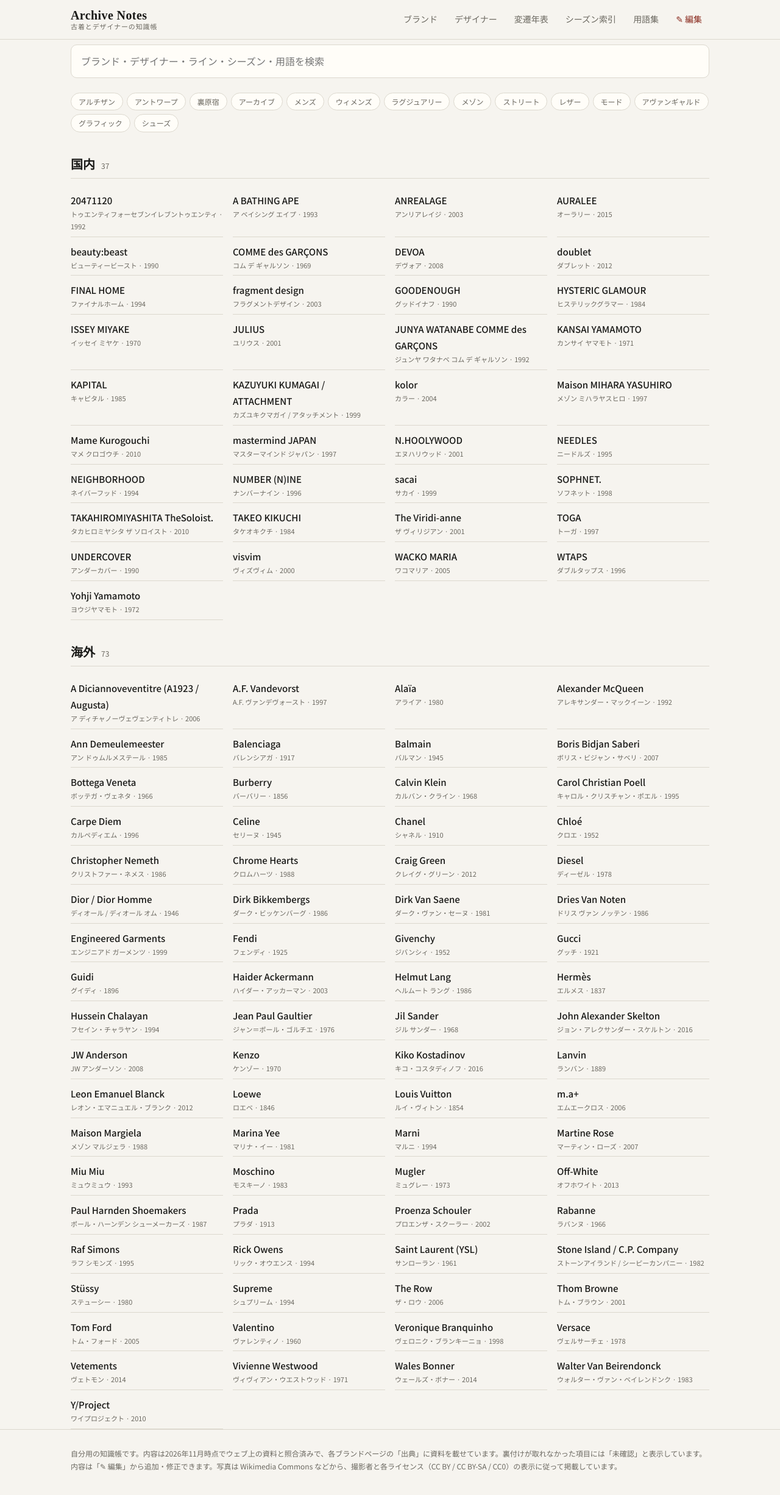
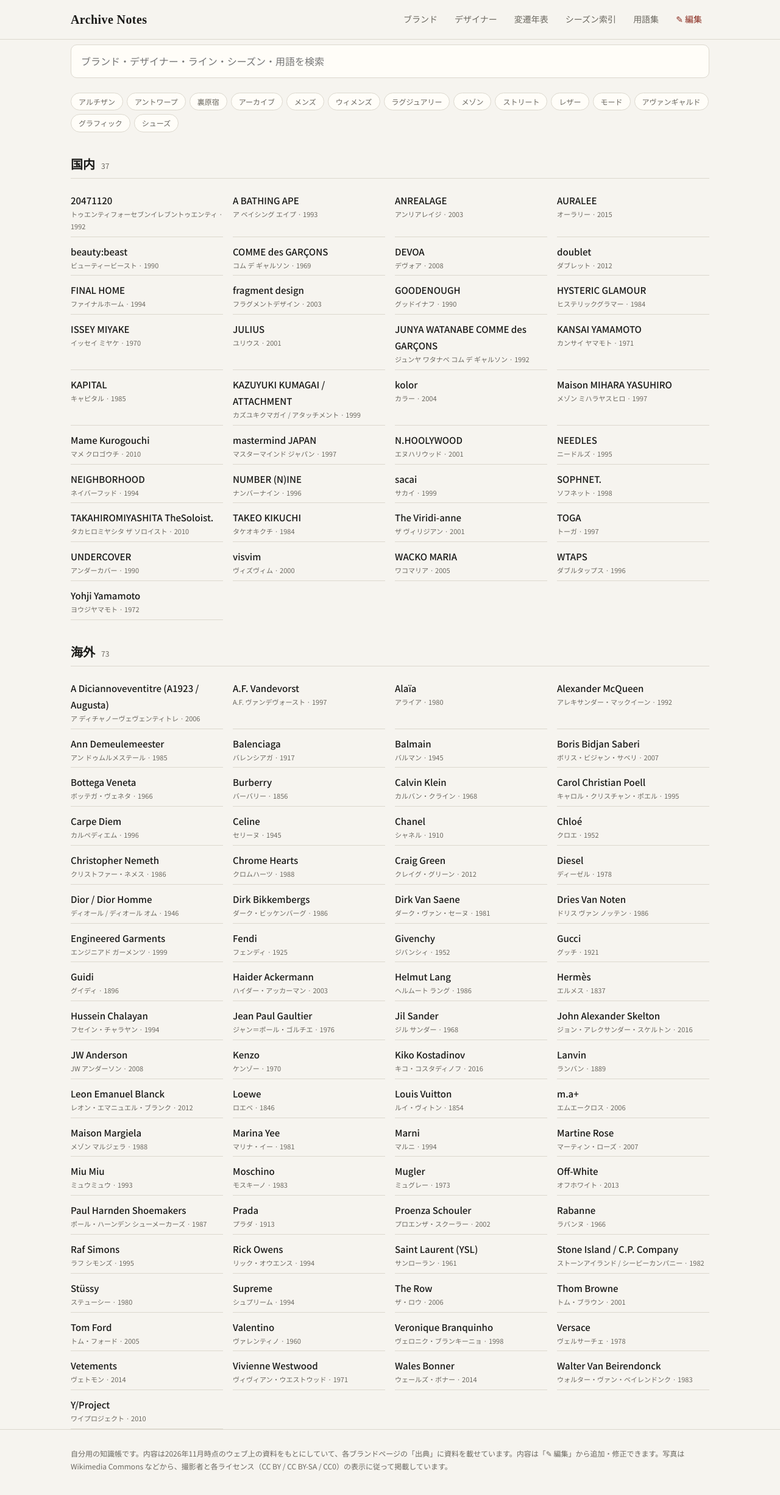
Before and after one commit to ryo0000200001-coder/learning_fashion, a plain HTML site: page index.html in a window 1280 px wide. Shown: the whole page at 61% size. Drawn offline with Linux system fonts and the light colour scheme.

Commit message:
Remove the subtitle under the site name
Co-Authored-By: Claude Opus 5.5 <noreply@anthropic.com>
Claude-Session: https://claude.ai/code/session_012nUztueVUGK1at2o8w6TtN

```diff
--- a/index.html
+++ b/index.html
@@ -13,7 +13,7 @@
 <body>
   <header class="site-header">
     <div class="wrap header-inner">
-      <a class="logo" href="#/">Archive Notes<span class="logo-sub">古着とデザイナーの知識帳</span></a>
+      <a class="logo" href="#/">Archive Notes</a>
       <button class="nav-toggle" aria-label="メニュー" aria-expanded="false">☰</button>
       <nav class="nav" aria-label="メイン">
         <a href="#/brands" data-nav="brands">ブランド</a>
@@ -32,7 +32,7 @@
 
   <footer class="site-footer">
     <div class="wrap">
-      <p>自分用の知識帳です。内容は2026年11月時点でウェブ上の資料と照合済みで、各ブランドページの「出典」に資料を載せています。裏付けが取れなかった項目には「未確認」と表示しています。内容は「✎ 編集」から追加・修正できます。写真は Wikimedia Commons などから、撮影者と各ライセンス（CC BY / CC BY-SA / CC0）の表示に従って掲載しています。</p>
+      <p>自分用の知識帳です。内容は2026年11月時点のウェブ上の資料をもとにしていて、各ブランドページの「出典」に資料を載せています。内容は「✎ 編集」から追加・修正できます。写真は Wikimedia Commons などから、撮影者と各ライセンス（CC BY / CC BY-SA / CC0）の表示に従って掲載しています。</p>
     </div>
   </footer>
 
```
